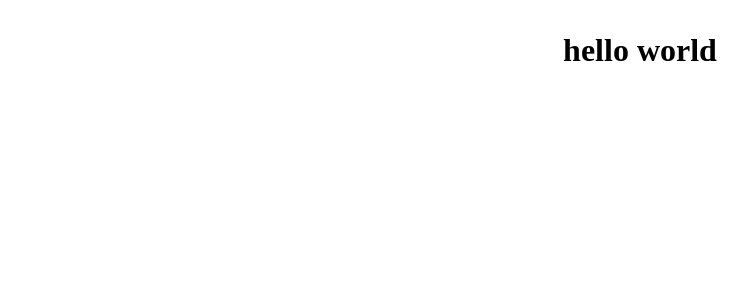
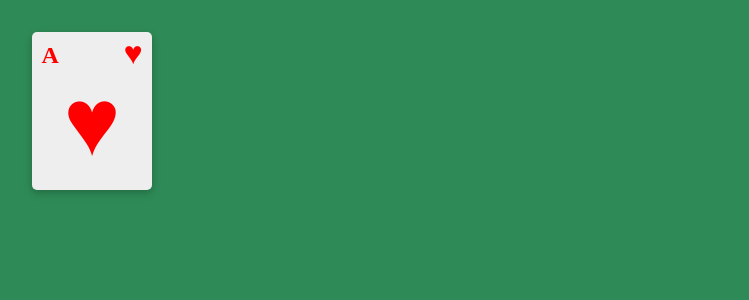
Before and after one commit to mmendesas/solitaire, a React (Vite) app: page / in a window 1280 px wide. Shown: the top 300 px of the page, without its empty margins (0-749 px from the left). Built offline with nearby package versions, Linux system fonts and the light colour scheme.

Commit message:
feat: render simple card

```diff
--- a/src/App.tsx
+++ b/src/App.tsx
@@ -1,7 +1,13 @@
 import './App.css';
 
+import { Card } from './components/Card';
+
 function App() {
-  return <h1>hello world</h1>;
+  return (
+    <div>
+      <Card />
+    </div>
+  );
 }
 
 export default App;
--- /dev/null
+++ b/src/components/Card.css
@@ -0,0 +1,37 @@
+.card {
+  width: 120px;
+}
+
+.card__content {
+  border-radius: 5px;
+  box-shadow: rgba(0, 0, 0, 0.24) 0px 3px 8px;
+  background-color: #eee;
+}
+
+.card__header {
+  display: flex;
+  align-items: center;
+  justify-content: space-between;
+
+  padding: 0.3rem 0.6rem;
+  font-weight: bold;
+  font-size: 24px;
+}
+
+.card__header span:last-child {
+  position: relative;
+  font-size: 2rem;
+  top: -2px;
+}
+
+.card__body {
+  display: flex;
+  align-items: center;
+  justify-content: center;
+}
+
+.card__body .icon {
+  position: relative;
+  top: -12px;
+  font-size: 6rem;
+}
--- /dev/null
+++ b/src/components/Card.tsx
@@ -0,0 +1,21 @@
+import './Card.css';
+
+import { suits } from '../utils';
+
+export const Card = () => {
+  const suit = suits[0];
+
+  return (
+    <div className="card" style={{ color: 'red' }}>
+      <div className="card__content">
+        <div className="card__header">
+          <span>A</span>
+          <span>{suit}</span>
+        </div>
+        <div className="card__body">
+          <span className="icon">{suit}</span>
+        </div>
+      </div>
+    </div>
+  );
+};
--- a/src/index.css
+++ b/src/index.css
@@ -3,3 +3,11 @@
   margin: 0;
   box-sizing: border-box;
 }
+
+html, body, #root {
+  height: 100%;
+}
+
+body{
+  background-color: seagreen;
+}
--- /dev/null
+++ b/src/utils/index.ts
@@ -0,0 +1 @@
+export const suits = ['♥', '♠', '◆', '♣'];
```
